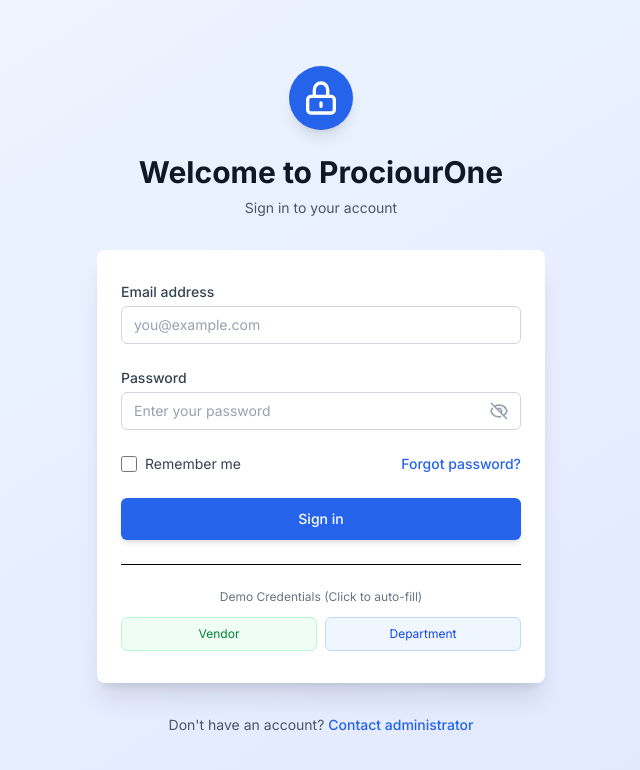
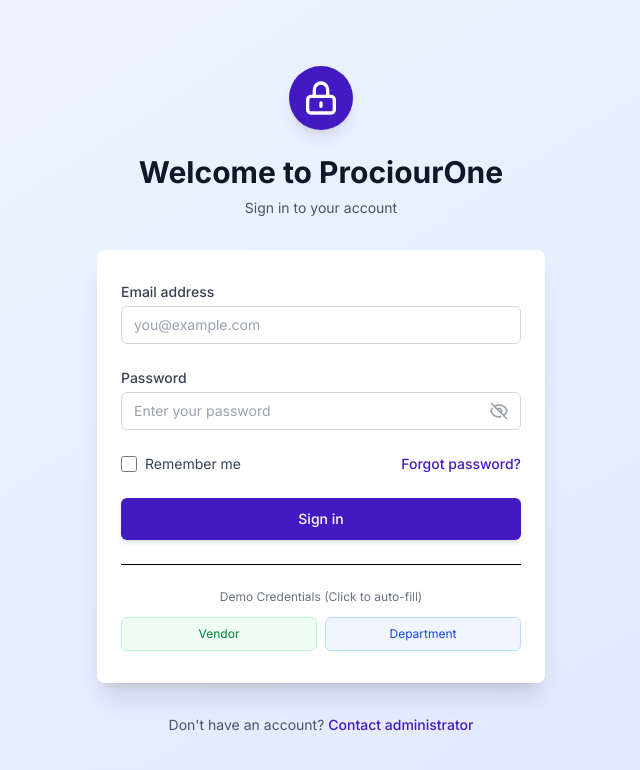
Before and after one commit to Aiinhome-Aivista/ProcureOneUI, an Angular app: page /login in a window 1280 px wide. Shown: the top 770 px of the page, without its empty margins (319-959 px from the left). Built offline with nearby package versions, Linux system fonts and the light colour scheme.

Commit message:
refactor: update theme colors in styles.css

```diff
--- a/src/styles.css
+++ b/src/styles.css
@@ -1,7 +1,6 @@
 @import "tailwindcss";
 
-/* Custom Theme Colors */
-@theme {
+/* @theme {
   --color-primary-50: #eff6ff;
   --color-primary-100: #dbeafe;
   --color-primary-200: #bfdbfe;
@@ -13,7 +12,39 @@
   --color-primary-800: #1e40af;
   --color-primary-900: #1e3a8a;
   --color-primary-950: #172554;
+} */
+
+/* this is the new theme blue */
+
+@theme {
+  --color-primary-50: #f5f3fb;
+  --color-primary-100: #ece8f8;
+  --color-primary-200: #d9d1f2;
+  --color-primary-300: #b3a3e6;
+  --color-primary-400: #8e75da;
+  --color-primary-500: #6847ce;
+  --color-primary-600: #4319c2;
+  --color-primary-700: #3815a4;
+  --color-primary-800: #2e1187;
+  --color-primary-900: #210c61;
+  --color-primary-950: #170843;
 }
+
+
+/* Custom Theme Yellow */
+/* @theme {
+  --color-primary-50: #fefce8;
+  --color-primary-100: #fef9c3;
+  --color-primary-200: #fef08a;
+  --color-primary-300: #fde047;
+  --color-primary-400: #facc15;
+  --color-primary-500: #eab308;
+  --color-primary-600: #dfb916;
+  --color-primary-700: #ca8a04;
+  --color-primary-800: #a16207;
+  --color-primary-900: #854d0e;
+  --color-primary-950: #713f12;
+} */
 
 /* Global styles */
 body {
```
